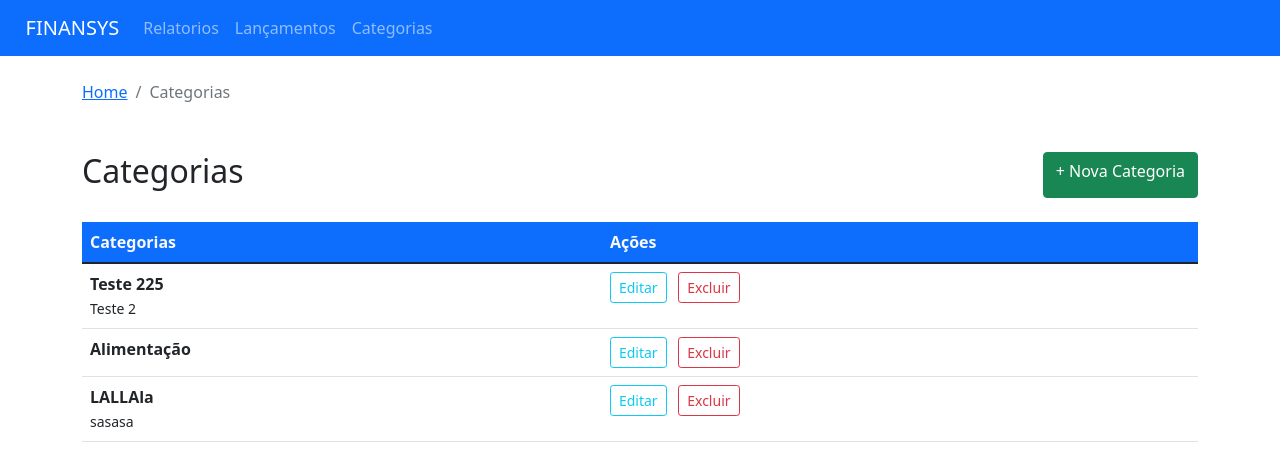
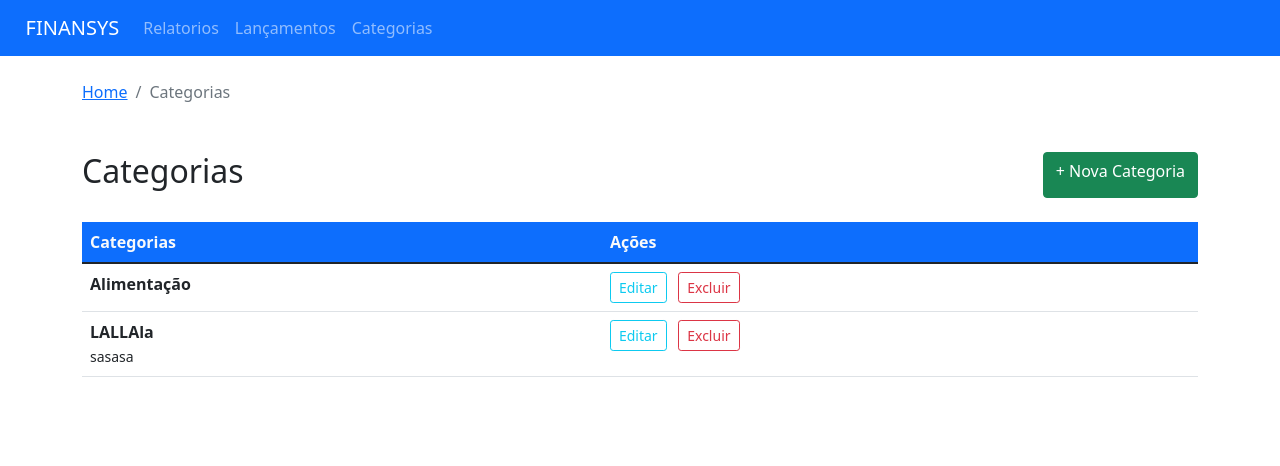
Before and after one commit to IggorSantos/finansys, an Angular app: page /categories in a window 1280 px wide. Shown: the top 466 px of the page. Built offline with nearby package versions, Linux system fonts and the light colour scheme; data requests are answered from the project's data file.

Commit message:
feat(EntryList,CategoryList): adding baseResourceList

```diff
--- a/db.json
+++ b/db.json
@@ -1,10 +1,5 @@
 {
   "posts": [
-    {
-      "id": 4,
-      "name": "Teste 225",
-      "description": "Teste 2"
-    },
     {
       "id": 5,
       "name": "Alimentação",
@@ -17,16 +12,6 @@
     }
   ],
   "comments": [
-    {
-      "id": 2,
-      "name": "exemplo",
-      "description": null,
-      "type": "expense",
-      "amount": "1233",
-      "date": "19/09/2022",
-      "paid": true,
-      "categoryId": "4"
-    },
     {
       "id": 3,
       "name": "Ofertas edit",
--- a/src/app/pages/categories/categories-list/categories-list.component.html
+++ b/src/app/pages/categories/categories-list/categories-list.component.html
@@ -20,14 +20,14 @@
     </tr>
   </thead>
   <tbody>
-    <tr *ngFor="let cat of categories">
+    <tr *ngFor="let cat of resources">
       <td>
         <strong>{{cat.name}}</strong><br>
         <small>{{cat.description}}</small>
       </td>
       <td>
         <a [routerLink]="[cat.id, 'edit']" class="buttonEdit btn btn-outline-info btn-sm">Editar</a>
-        <a (click)="delete(cat)" class="btn btn-outline-danger btn-sm ml-2">Excluir</a>
+        <a (click)="deleteResource(cat)" class="btn btn-outline-danger btn-sm ml-2">Excluir</a>
       </td>
     </tr>
   </tbody>
--- a/src/app/pages/categories/categories-list/categories-list.component.ts
+++ b/src/app/pages/categories/categories-list/categories-list.component.ts
@@ -1,4 +1,5 @@
-import { Component, OnInit } from '@angular/core';
+import { Component } from '@angular/core';
+import { BaseResourceListComponent} from "src/app/shared/base-resource-list/base-resource-list.component"
 import { Category } from "src/app/pages/categories/shared/category.model";
 import { CategoryService } from "src/app/pages/categories/shared/category.service";
 
@@ -7,26 +8,10 @@ import { CategoryService } from "src/app/pages/categories/shared/category.servic
   templateUrl: './categories-list.component.html',
   styleUrls: ['./categories-list.component.css']
 })
-export class CategoriesListComponent implements OnInit {
-  categories: any[] = [];
+export class CategoriesListComponent extends BaseResourceListComponent<Category>{
 
-  constructor(
-    private categoryService: CategoryService
-  ) { }
+  constructor(private categoryService: CategoryService) {
+    super(categoryService)
+   }
 
-  ngOnInit(): void {
-    this.categoryService.getAll().subscribe(categories => {
-      this.categories = categories
-      console.log(this.categories)
-    }, (err: any) => {
-      console.error(err)
-    })
-  }
-
-  delete(category: any){
-    this.categoryService.delete(category.id).subscribe(() => {
-      this.categories = this.categories.filter(element => element != category)
-    })
-  }
-
-}
+ }
--- a/src/app/pages/entries/entry-list/entry-list.component.html
+++ b/src/app/pages/entries/entry-list/entry-list.component.html
@@ -28,7 +28,7 @@
     </tr>
   </thead>
   <tbody>
-    <tr *ngFor="let entry of entries">
+    <tr *ngFor="let entry of resources">
       <td>
         <strong>{{entry.name}}</strong><br>
         <small class="text-success">{{entry.date}}</small><br>
@@ -44,7 +44,7 @@
       </td>
       <td class="text-center">
         <a [routerLink]="[entry.id, 'edit']" class="btn btn-outline-info btn-sm mr-2">Editar</a>
-        <button (click)="deleteEntry(entry)" class="btn btn-outline-danger btn-sm">Excluir</button>
+        <button (click)="deleteResource(entry)" class="btn btn-outline-danger btn-sm">Excluir</button>
       </td>
     </tr>
   </tbody>
--- a/src/app/pages/entries/entry-list/entry-list.component.ts
+++ b/src/app/pages/entries/entry-list/entry-list.component.ts
@@ -1,4 +1,5 @@
-import { Component, OnInit } from '@angular/core';
+import { Component } from '@angular/core';
+import { BaseResourceListComponent} from "src/app/shared/base-resource-list/base-resource-list.component"
 
 import { Entry } from "../shared/entry.model";
 import { EntryService } from "../shared/entry.service";
@@ -8,31 +9,11 @@ import { EntryService } from "../shared/entry.service";
   templateUrl: './entry-list.component.html',
   styleUrls: ['./entry-list.component.css']
 })
-export class EntryListComponent implements OnInit {
+export class EntryListComponent extends BaseResourceListComponent<Entry> {
 
-  entries: Entry[] = [];
-
-  constructor(private entryService: EntryService) { }
-
-  ngOnInit() {
-    this.entryService.getAll().subscribe(
-      entries => this.entries = entries.sort((a,b) => b.id - a.id),
-      error => alert('Erro ao carregar a lista')
-    )
-    console.log(this.entries)
-
-  }
+  constructor(private entryService: EntryService) {
+    super(entryService)
+   }
 
 
-  deleteEntry(entry: any) {
-    const mustDelete = confirm('Deseja realmente excluir este item?');
-
-    if (mustDelete){
-      this.entryService.delete(entry.id).subscribe(
-        () => this.entries = this.entries.filter(element => element != entry),
-        () => alert("Erro ao tentar excluir!")
-      )
-    }
-  }
-
 }
--- /dev/null
+++ b/src/app/shared/base-resource-list/base-resource-list.component.ts
@@ -0,0 +1,35 @@
+import { Component, OnInit, Inject } from '@angular/core';
+
+import { BaseResourceModel } from "src/app/shared/models/base-resource.model";
+import { BaseResourceService } from "src/app/shared/services/base-resource.service";
+
+@Inject({})
+
+export class BaseResourceListComponent <T extends BaseResourceModel> implements OnInit {
+
+  resources: T[] = [];
+
+  constructor(private resourceService: BaseResourceService<T>) { }
+
+  ngOnInit() {
+    this.resourceService.getAll().subscribe(
+      resources => this.resources = resources,
+      error => alert('Erro ao carregar a lista')
+    )
+    console.log(this.resources)
+
+  }
+
+
+  deleteResource(Resource: any) {
+    const mustDelete = confirm('Deseja realmente excluir este item?');
+
+    if (mustDelete){
+      this.resourceService.delete(Resource.id).subscribe(
+        () => this.resources = this.resources.filter(element => element != Resource),
+        () => alert("Erro ao tentar excluir!")
+      )
+    }
+  }
+
+}
```
